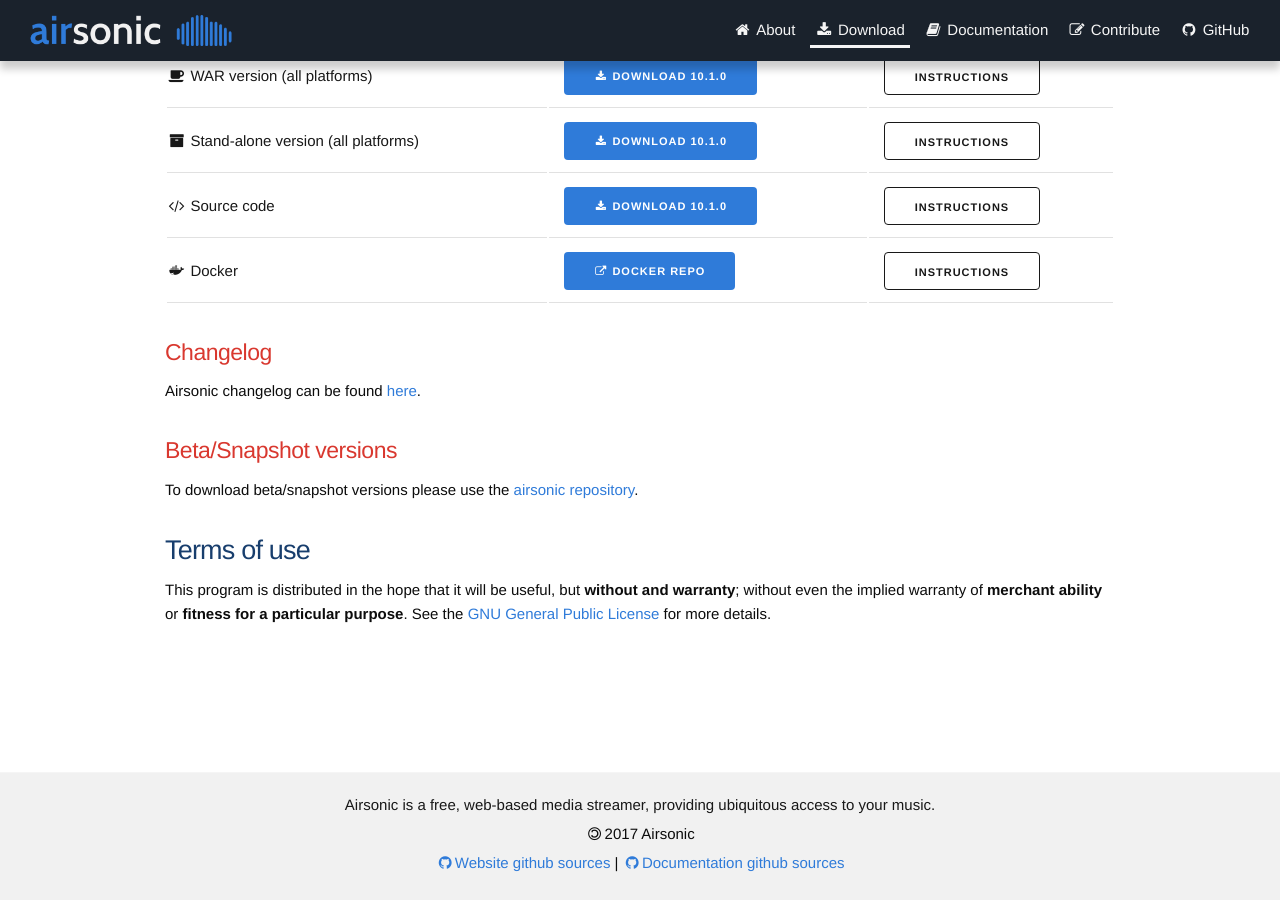
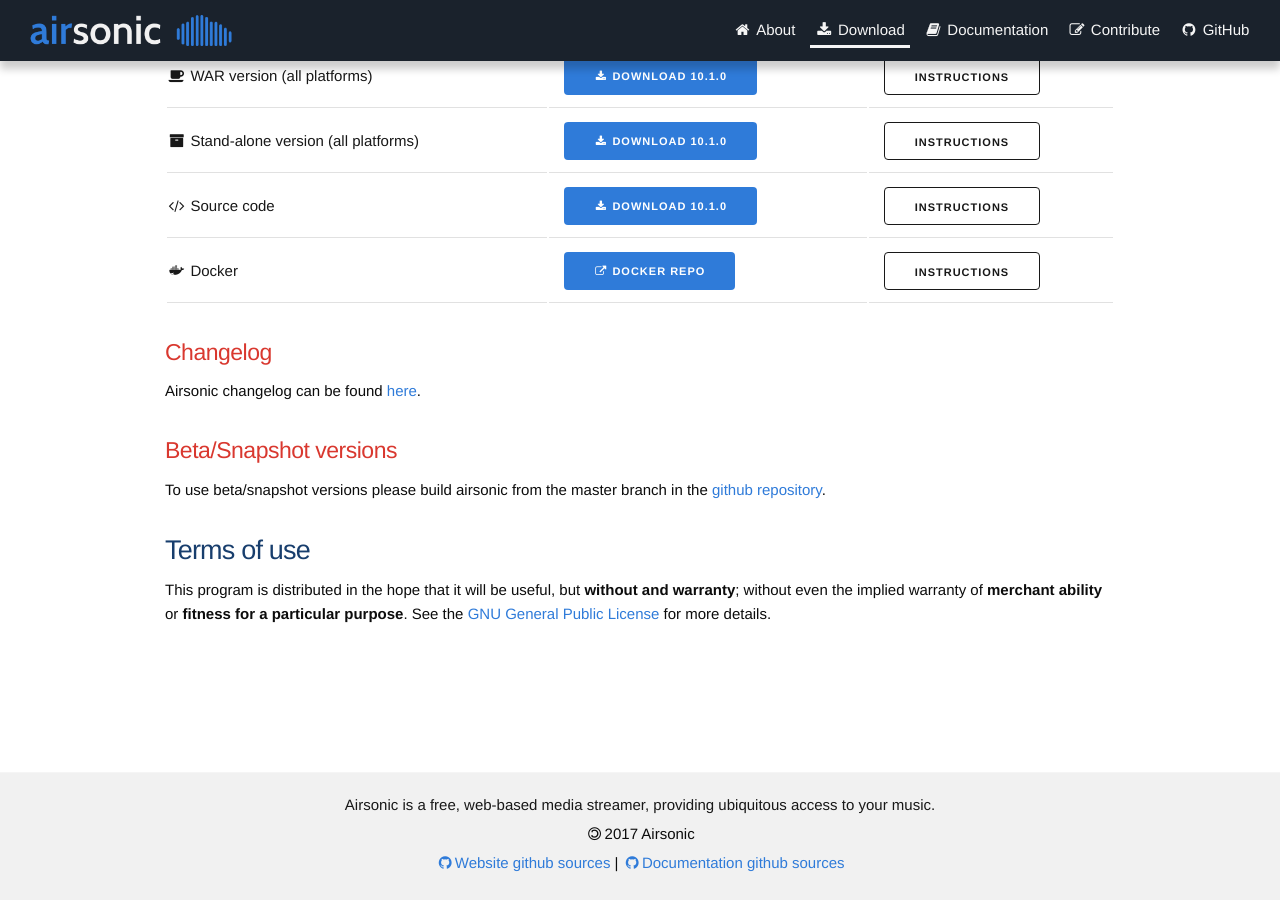
Before and after one commit to airsonic/airsonic.github.io, a Jekyll site: the page built from pages/download.md, in a window 1280 px wide and 900 px high, scrolled down 132 px. Built offline with Jekyll 4.4.1, drawn with Linux system fonts in a browser that asks for light colours.

Commit message:
Rewrite beta/snpsht version fix #22

```diff
--- a/pages/download.md
+++ b/pages/download.md
@@ -13,7 +13,7 @@ Airsonic changelog can be found [here](https://github.com/airsonic/airsonic/blob
 
 ##### Beta/Snapshot versions
 
-To download beta/snapshot versions please use the [airsonic repository]({{ site.repo }}).
+To use beta/snapshot versions please build airsonic from the master branch in the [github repository]({{ site.github_url }}).
 
 #### Terms of use
 
```
